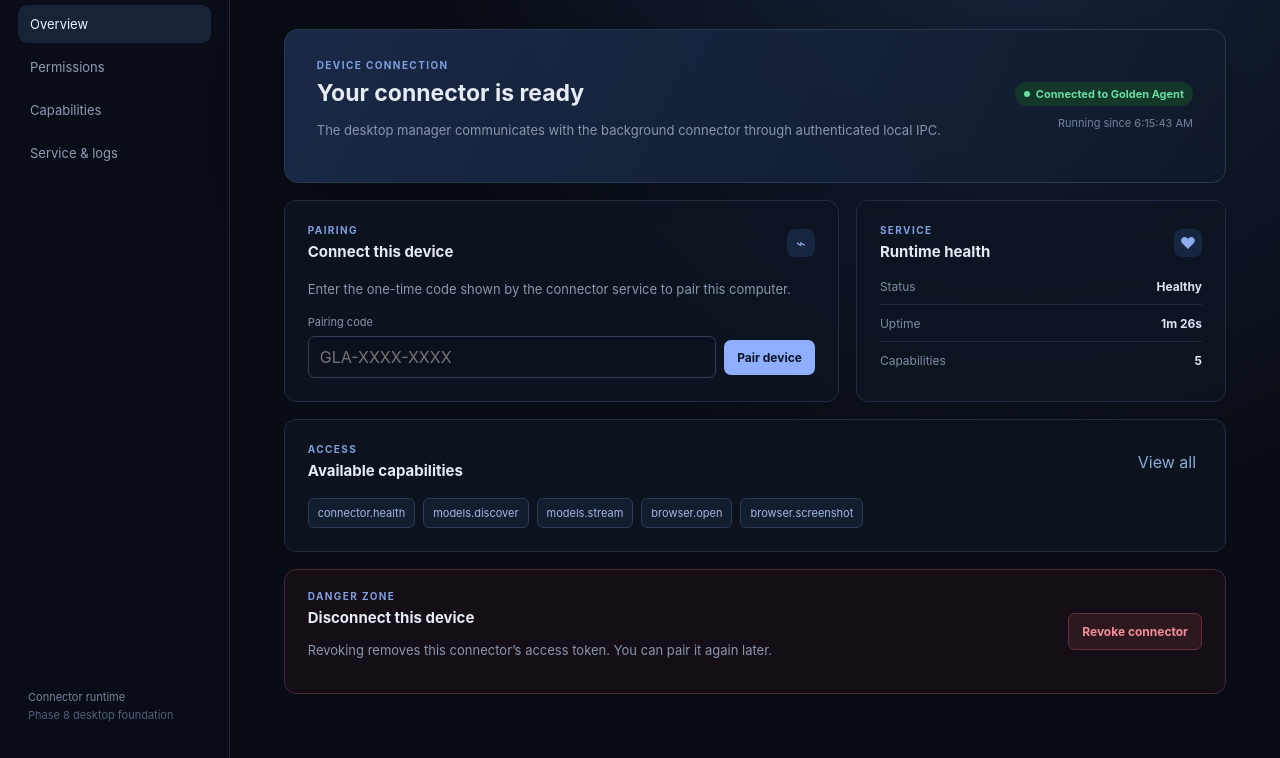
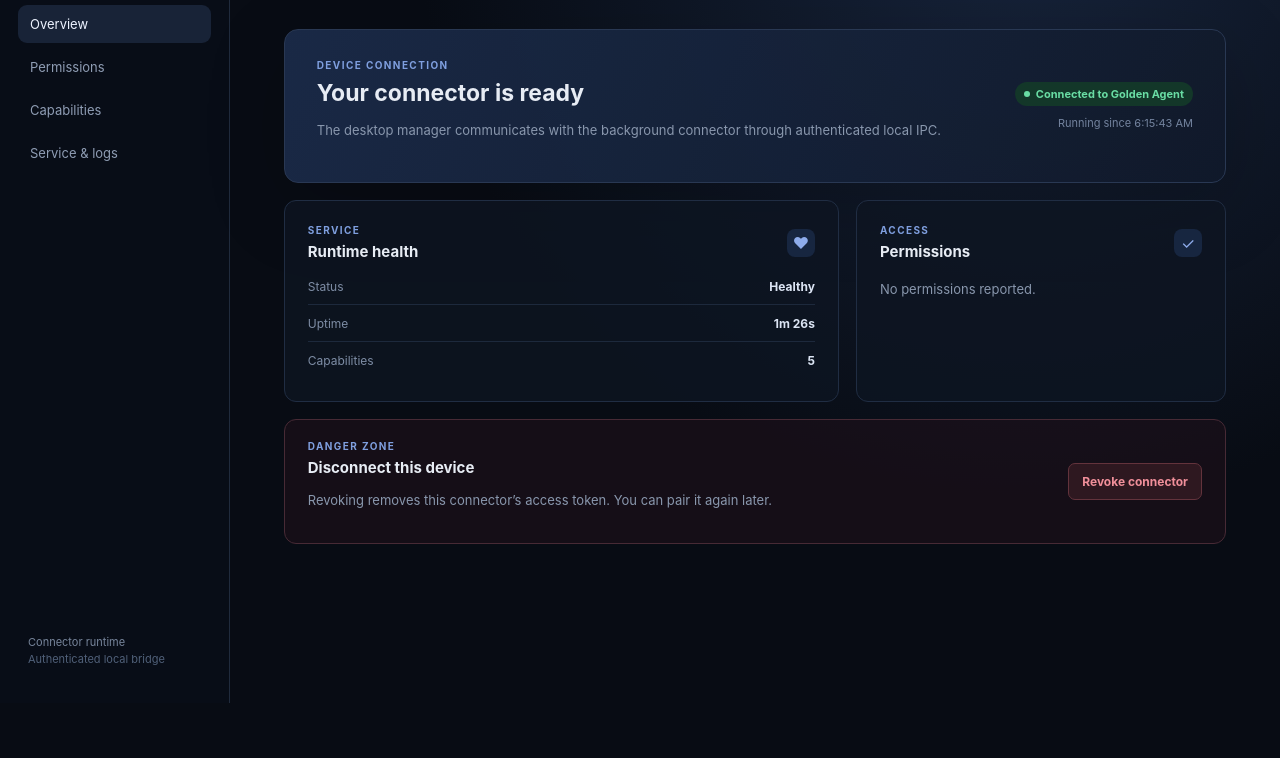
Before and after one commit to Asaphis/golden-agent, a website built with Vite: page apps/desktop/index.html in a window 1280 px wide. Shown: the part 97-855 px from the top of the page. After the commit the page ends 800 px from the top, so only its background shows below. Built offline with nearby package versions, Linux system fonts and the light colour scheme.

Commit message:
feat(desktop): implement connector manager screens

```diff
--- a/apps/connector/src/core/connector-core.ts
+++ b/apps/connector/src/core/connector-core.ts
@@ -49,6 +49,8 @@ export class ConnectorCore {
   }
 
   hasPermission(permission: Permission): boolean { return this.permissions.has(permission); }
+
+  getPermissions(): Permission[] { return [...this.permissions]; }
 
   updatePermissions(permissions: Permission[]): void {
     this.permissions.clear();
--- a/apps/connector/src/service/service-runtime.ts
+++ b/apps/connector/src/service/service-runtime.ts
@@ -17,7 +17,7 @@ export class ConnectorServiceRuntime {
     const allowedTerminalCommands = (process.env.CONNECTOR_TERMINAL_COMMANDS ?? "").split(",").map((value) => value.trim()).filter(Boolean);
     this.core = new ConnectorCore({ allowedRoots, permissions, allowedTerminalCommands });
     this.client = new ConnectorClient({ serverUrl: process.env.CONNECTOR_SERVER_URL ?? "ws://127.0.0.1:4100/connect", pairingCode, core: this.core });
-    this.ipc = new IpcServer({ core: this.core, getStatus: () => ({ ready: Boolean(this.startedAt), startedAt: this.startedAt, connected: this.client.isConnected(), capabilities: this.core.getCapabilities(), metrics: this.metrics.snapshot() }) });
+    this.ipc = new IpcServer({ core: this.core, getStatus: () => ({ ready: Boolean(this.startedAt), startedAt: this.startedAt, connected: this.client.isConnected(), capabilities: this.core.getCapabilities(), permissions: this.core.getPermissions(), metrics: this.metrics.snapshot() }) });
   }
 
   async start(): Promise<void> {
--- a/apps/desktop/src/main.ts
+++ b/apps/desktop/src/main.ts
@@ -6,87 +6,66 @@ const app = document.querySelector<HTMLDivElement>("#app");
 if (!app) throw new Error("Desktop app root is missing");
 const root = app;
 
+type Section = "overview" | "permissions" | "capabilities" | "logs";
 let status: ConnectorStatus | null = null;
 let capabilities: string[] = [];
 let message = "";
 let pairingSession: PairingSession | null = null;
+let section: Section = "overview";
+let healthResult = "";
 
 function escapeHtml(value: string): string { return value.replace(/[&<>\"']/g, (character) => ({ "&": "&amp;", "<": "&lt;", ">": "&gt;", '"': "&quot;", "'": "&#39;" })[character] ?? character); }
 function badge(value: string, tone: "green" | "amber" | "slate" = "slate"): string { return `<span class="badge ${tone}">${escapeHtml(value)}</span>`; }
+function formatUptime(seconds: number): string { if (!seconds) return "—"; const minutes = Math.floor(seconds / 60); return minutes ? `${minutes}m ${seconds % 60}s` : `${seconds}s`; }
 
-function render(): void {
-  const connected = Boolean(status?.connected);
-  if (!connected) {
-    root.innerHTML = `
-      <div class="setup-shell">
-        <div class="setup-card">
+function renderPairing(): void {
+  root.innerHTML = `<div class="setup-shell"><div class="setup-card">
     <div class="brand setup-brand"><div class="brand-mark">G</div><div><strong>Golden Agent</strong><small>Desktop connector</small></div></div>
-          <div class="setup-icon">⌁</div>
-          <p class="eyebrow">FIRST-TIME SETUP</p>
-          <h1>Connect this computer</h1>
+    <div class="setup-icon">⌁</div><p class="eyebrow">FIRST-TIME SETUP</p><h1>Connect this computer</h1>
     <p class="muted setup-copy">Pair this desktop with Golden Agent using the one-time code shown by the connector service. Your dashboard will appear after the connection is verified.</p>
     ${message ? `<div class="notice">${escapeHtml(message)}</div>` : ""}
     ${pairingSession ? `<div class="pairing-session"><canvas id="pairing-qr" width="220" height="220"></canvas><div class="pairing-details"><span class="eyebrow">PAIRING CODE</span><strong>${escapeHtml(pairingSession.pairingCode)}</strong><span class="muted">Expires ${new Date(pairingSession.expiresAt).toLocaleTimeString()}</span></div></div>` : `<button class="secondary setup-generate" id="generate-pairing" type="button">Generate QR pairing code</button>`}
     <form id="pair-form" class="setup-form"><label for="pairing-code">Pairing code</label><input id="pairing-code" placeholder="GLA-XXXX-XXXX" autocomplete="off" autofocus><button class="primary" type="submit">Pair device</button></form>
-          <div class="setup-help"><strong>Running headless?</strong><span>Start the connector from SSH or Termux, then enter its pairing code here.</span></div>
-          <p class="setup-foot">The connector remains local and permission-controlled.</p>
-        </div>
-      </div>`;
+    <div class="setup-help"><strong>Running headless?</strong><span>Start the connector from SSH or Termux, then enter its pairing code here.</span></div><p class="setup-foot">The connector remains local and permission-controlled.</p>
+  </div></div>`;
   wireEvents();
-    if (pairingSession) {
-      const canvas = document.querySelector<HTMLCanvasElement>("#pairing-qr");
-      if (canvas) void QRCode.toCanvas(canvas, pairingSession.qrPayload, { width: 220, margin: 2 });
+  if (pairingSession) { const canvas = document.querySelector<HTMLCanvasElement>("#pairing-qr"); if (canvas) void QRCode.toCanvas(canvas, pairingSession.qrPayload, { width: 220, margin: 2 }); }
 }
-    return;
+
+function renderOverview(): string {
+  const connected = Boolean(status?.connected);
+  return `<header class="topbar"><div><p class="eyebrow">LOCAL DEVICE</p><h1>Connector manager</h1></div><div class="top-actions">${badge(connected ? "Online" : "Offline", connected ? "green" : "amber")}<button class="icon-button" id="refresh" title="Refresh status">↻</button></div></header>
+  ${message ? `<div class="notice">${escapeHtml(message)}</div>` : ""}
+  <section class="hero-card"><div><p class="eyebrow">DEVICE CONNECTION</p><h2>Your connector is ready</h2><p class="muted">The desktop manager communicates with the background connector through authenticated local IPC.</p></div><div class="hero-status">${badge("Connected to Golden Agent", "green")}<small>${status?.startedAt ? `Running since ${new Date(status.startedAt).toLocaleTimeString()}` : "Service is running"}</small></div></section>
+  <div class="grid"><section class="card"><div class="card-heading"><div><p class="eyebrow">SERVICE</p><h3>Runtime health</h3></div><span class="card-icon">♥</span></div><div class="metric-list"><div><span>Status</span><strong>Healthy</strong></div><div><span>Uptime</span><strong>${formatUptime(status?.metrics?.uptimeSeconds ?? 0)}</strong></div><div><span>Capabilities</span><strong>${capabilities.length}</strong></div></div></section><section class="card"><div class="card-heading"><div><p class="eyebrow">ACCESS</p><h3>Permissions</h3></div><span class="card-icon">✓</span></div><div class="chips">${(status?.permissions ?? []).map((permission) => `<span class="chip">${escapeHtml(permission)}</span>`).join("") || `<span class="muted">No permissions reported.</span>`}</div></section></div>`;
 }
-  root.innerHTML = `
-    <div class="shell">
-      <aside class="sidebar">
-        <div class="brand"><div class="brand-mark">G</div><div><strong>Golden Agent</strong><small>Desktop manager</small></div></div>
-        <nav><button class="nav-item active" data-section="overview">Overview</button><button class="nav-item" data-section="permissions">Permissions</button><button class="nav-item" data-section="capabilities">Capabilities</button><button class="nav-item" data-section="logs">Service & logs</button></nav>
-        <div class="sidebar-foot">Connector runtime<br><span>Phase 8 desktop foundation</span></div>
-      </aside>
-      <main class="content">
-        <header class="topbar"><div><p class="eyebrow">LOCAL DEVICE</p><h1>Connector manager</h1></div><div class="top-actions">${badge(connected ? "Online" : "Offline", connected ? "green" : "amber")}<button class="icon-button" id="refresh" title="Refresh status">↻</button></div></header>
-        ${message ? `<div class="notice">${escapeHtml(message)}</div>` : ""}
-        <section class="hero-card"><div><p class="eyebrow">DEVICE CONNECTION</p><h2>${connected ? "Your connector is ready" : "Connector needs attention"}</h2><p class="muted">The desktop manager communicates with the background connector through authenticated local IPC.</p></div><div class="hero-status">${badge(connected ? "Connected to Golden Agent" : "Disconnected", connected ? "green" : "amber")}<small>${status?.startedAt ? `Running since ${new Date(status.startedAt).toLocaleTimeString()}` : "Service is not running"}</small></div></section>
-        <div class="grid">
-          <section class="card"><div class="card-heading"><div><p class="eyebrow">PAIRING</p><h3>Connect this device</h3></div><span class="card-icon">⌁</span></div><p class="muted">Enter the one-time code shown by the connector service to pair this computer.</p><form id="pair-form"><label for="pairing-code">Pairing code</label><div class="input-row"><input id="pairing-code" placeholder="GLA-XXXX-XXXX" autocomplete="off"><button class="primary" type="submit">Pair device</button></div></form></section>
-          <section class="card"><div class="card-heading"><div><p class="eyebrow">SERVICE</p><h3>Runtime health</h3></div><span class="card-icon">♥</span></div><div class="metric-list"><div><span>Status</span><strong>${connected ? "Healthy" : "Offline"}</strong></div><div><span>Uptime</span><strong>${formatUptime(status?.metrics?.uptimeSeconds ?? 0)}</strong></div><div><span>Capabilities</span><strong>${capabilities.length}</strong></div></div></section>
-        </div>
-        <section class="card capabilities-card"><div class="card-heading"><div><p class="eyebrow">ACCESS</p><h3>Available capabilities</h3></div><button class="text-button" id="view-capabilities">View all</button></div><div class="chips">${capabilities.slice(0, 8).map((capability) => `<span class="chip">${escapeHtml(capability)}</span>`).join("") || `<span class="muted">No capabilities reported.</span>`}</div></section>
-        <section class="danger-zone"><div><p class="eyebrow">DANGER ZONE</p><h3>Disconnect this device</h3><p class="muted">Revoking removes this connector’s access token. You can pair it again later.</p></div><button class="danger" id="revoke">Revoke connector</button></section>
-      </main>
-    </div>`;
+
+function renderSection(): string {
+  if (section === "overview") return renderOverview();
+  if (section === "permissions") return `<header class="topbar"><div><p class="eyebrow">ACCESS CONTROL</p><h1>Permissions</h1></div><button class="icon-button" id="refresh" title="Refresh permissions">↻</button></header><section class="card"><div class="card-heading"><div><p class="eyebrow">ENFORCED LOCALLY</p><h3>Connector permissions</h3></div>${badge("Read from connector", "green")}</div><p class="muted">These permissions are enforced by the connector before any local operation runs.</p><div class="permission-list">${(status?.permissions ?? []).map((permission) => `<div class="permission-row"><span>${escapeHtml(permission)}</span>${badge("Granted", "green")}</div>`).join("") || `<div class="muted">No permissions reported.</div>`}</div></section>`;
+  if (section === "capabilities") return `<header class="topbar"><div><p class="eyebrow">LOCAL ACCESS</p><h1>Capabilities</h1></div><button class="icon-button" id="refresh" title="Refresh capabilities">↻</button></header><section class="card"><div class="card-heading"><div><p class="eyebrow">DISCOVERED FROM IPC</p><h3>Available connector operations</h3></div>${badge(`${capabilities.length} available`, "green")}</div><div class="capability-list">${capabilities.map((capability) => `<div class="permission-row"><span>${escapeHtml(capability)}</span>${badge("Available", "slate")}</div>`).join("") || `<div class="muted">No capabilities reported.</div>`}</div><button class="primary" id="run-health">Run connector health check</button>${healthResult ? `<pre class="result-box">${escapeHtml(healthResult)}</pre>` : ""}</section>`;
+  return `<header class="topbar"><div><p class="eyebrow">OPERATIONS</p><h1>Service & logs</h1></div><button class="icon-button" id="refresh" title="Refresh service status">↻</button></header><section class="card"><div class="card-heading"><div><p class="eyebrow">RUNTIME</p><h3>Connector service</h3></div>${badge(status?.ready ? "Running" : "Stopped", status?.ready ? "green" : "amber")}</div><div class="metric-list"><div><span>Connection</span><strong>${status?.connected ? "Authenticated" : "Offline"}</strong></div><div><span>Started</span><strong>${status?.startedAt ? new Date(status.startedAt).toLocaleString() : "—"}</strong></div><div><span>Uptime</span><strong>${formatUptime(status?.metrics?.uptimeSeconds ?? 0)}</strong></div></div><button class="primary" id="run-health">Run health check</button>${healthResult ? `<pre class="result-box">${escapeHtml(healthResult)}</pre>` : ""}</section>`;
+}
+
+function render(): void {
+  if (!status?.connected) { renderPairing(); return; }
+  root.innerHTML = `<div class="shell"><aside class="sidebar"><div class="brand"><div class="brand-mark">G</div><div><strong>Golden Agent</strong><small>Desktop manager</small></div></div><nav>${(["overview", "permissions", "capabilities", "logs"] as Section[]).map((item) => `<button class="nav-item ${section === item ? "active" : ""}" data-section="${item}">${item === "logs" ? "Service & logs" : item[0].toUpperCase() + item.slice(1)}</button>`).join("")}</nav><div class="sidebar-foot">Connector runtime<br><span>Authenticated local bridge</span></div></aside><main class="content">${renderSection()}${section === "overview" ? `<section class="danger-zone"><div><p class="eyebrow">DANGER ZONE</p><h3>Disconnect this device</h3><p class="muted">Revoking removes this connector’s access token. You can pair it again later.</p></div><button class="danger" id="revoke">Revoke connector</button></section>` : ""}</main></div>`;
   wireEvents();
 }
 
-function formatUptime(seconds: number): string { if (!seconds) return "—"; const minutes = Math.floor(seconds / 60); return minutes ? `${minutes}m ${seconds % 60}s` : `${seconds}s`; }
 async function load(): Promise<void> {
-  try {
-    status = await connectorApi.getStatus();
-    capabilities = await connectorApi.getCapabilities();
-    message = "";
-  } catch (error) {
-    status = { ready: false, connected: false, capabilities: [], metrics: { uptimeSeconds: 0 } };
-    capabilities = [];
-    message = `Connector is offline. Start or pair the connector service to enable local access.${error instanceof Error ? ` (${error.message})` : ""}`;
-  }
+  try { status = await connectorApi.getStatus(); capabilities = await connectorApi.getCapabilities(); message = ""; }
+  catch (error) { status = { ready: false, connected: false, capabilities: [], permissions: [], metrics: { uptimeSeconds: 0 } }; capabilities = []; message = `Connector is offline. Start or pair the connector service to enable local access.${error instanceof Error ? ` (${error.message})` : ""}`; }
   render();
 }
+
 function wireEvents(): void {
-  document.querySelector("#generate-pairing")?.addEventListener("click", async () => {
-    message = "Creating a secure pairing session…";
-    render();
-    try { pairingSession = await connectorApi.createPairingSession(); message = "Scan the QR code or enter the pairing code on the connector."; }
-    catch (error) { pairingSession = null; message = error instanceof Error ? error.message : "Unable to create a pairing session."; }
-    render();
-  });
+  document.querySelector("#generate-pairing")?.addEventListener("click", async () => { message = "Creating a secure pairing session…"; render(); try { pairingSession = await connectorApi.createPairingSession(); message = "Scan the QR code or enter the pairing code on the connector."; } catch (error) { pairingSession = null; message = error instanceof Error ? error.message : "Unable to create a pairing session."; } render(); });
   document.querySelector("#refresh")?.addEventListener("click", () => void load());
-  document.querySelector("#view-capabilities")?.addEventListener("click", () => { message = `${capabilities.length} capabilities available through the connector.`; render(); });
+  document.querySelector("#run-health")?.addEventListener("click", async () => { healthResult = "Running…"; render(); try { healthResult = JSON.stringify(await connectorApi.execute("health.check"), null, 2); } catch (error) { healthResult = error instanceof Error ? error.message : String(error); } render(); });
   document.querySelector("#revoke")?.addEventListener("click", async () => { const result = await connectorApi.revoke(); message = result.message ?? (result.ok ? "Connector revoked." : "Unable to revoke connector."); await load(); });
   document.querySelector<HTMLFormElement>("#pair-form")?.addEventListener("submit", async (event) => { event.preventDefault(); const code = document.querySelector<HTMLInputElement>("#pairing-code")?.value ?? ""; const result = await connectorApi.pair(code); message = result.message ?? (result.ok ? "Pairing completed." : "Pairing failed."); await load(); });
-  document.querySelectorAll<HTMLButtonElement>(".nav-item").forEach((button) => button.addEventListener("click", () => { message = `${button.textContent} view is ready for the next desktop milestone.`; render(); }));
+  document.querySelectorAll<HTMLButtonElement>(".nav-item").forEach((button) => button.addEventListener("click", () => { section = button.dataset.section as Section; message = ""; render(); }));
 }
 
 render();
--- a/apps/desktop/src/services/connector-api.ts
+++ b/apps/desktop/src/services/connector-api.ts
@@ -3,6 +3,7 @@ export type ConnectorStatus = {
   connected: boolean;
   startedAt?: string;
   capabilities: string[];
+  permissions?: string[];
   metrics?: { uptimeSeconds?: number; counters?: Record<string, number> };
 };
 
--- a/apps/desktop/src/styles.css
+++ b/apps/desktop/src/styles.css
@@ -34,3 +34,4 @@ nav { display: grid; gap: 5px; }.nav-item { border: 0; border-radius: 9px; paddi
 .pairing-session { display: flex; align-items: center; gap: 22px; margin: 4px 0 23px; padding: 14px; border: 1px solid #293853; border-radius: 12px; background: #0b111d; }
 .pairing-session canvas { width: 220px; height: 220px; border-radius: 5px; background: #fff; }
 .pairing-details { display: grid; gap: 8px; }.pairing-details strong { color: #eef4ff; font-size: 22px; letter-spacing: .08em; }.pairing-details .muted { font-size: 11px; }
+.permission-list, .capability-list { display: grid; gap: 8px; margin: 20px 0; }.permission-row { display: flex; align-items: center; justify-content: space-between; gap: 16px; padding: 12px 13px; border: 1px solid #202d43; border-radius: 8px; background: #0b111d; color: #cbd6ea; font-size: 12px; }.result-box { margin: 18px 0 0; padding: 14px; overflow: auto; border: 1px solid #202d43; border-radius: 8px; background: #080c14; color: #9ddbb7; font: 12px/1.5 ui-monospace, SFMono-Regular, Consolas, monospace; white-space: pre-wrap; }
```
Lines whose indentation alone changed are shown as unchanged.
